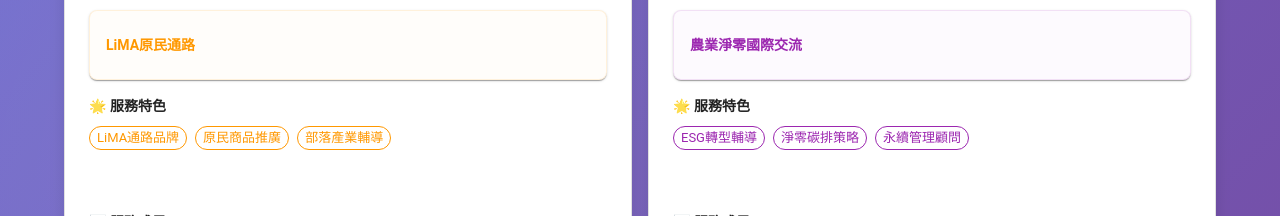
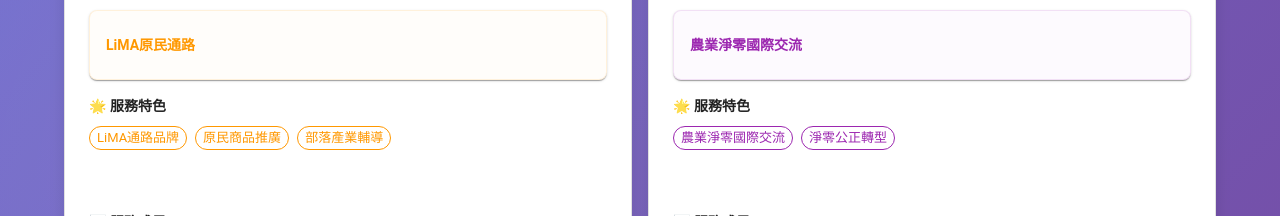
Before and after one commit to lpscsd1723-dot/csd-copt-proj, a React (Create React App) app: page / in a window 1280 px wide. Shown: the part 6400-6616 px from the top of the page. Built offline with nearby package versions, Linux system fonts and the light colour scheme.

Commit message:
Update EnhancedServicesSection component and localization files to replace outdated sustainability features with new entries focused on agricultural net-zero initiatives, enhancing clarity and relevance across English, Japanese, and Chinese languages.

```diff
--- a/src/components/EnhancedServicesSection.tsx
+++ b/src/components/EnhancedServicesSection.tsx
@@ -1206,10 +1206,8 @@
       icon: <TrendingUpIcon />,
       color: '#9c27b0',
       features: [
-        t('homepage.services.sustainability.features.0', 'ESG轉型輔導'),
-        t('homepage.services.sustainability.features.1', '淨零碳排策略'),
-        t('homepage.services.sustainability.features.2', '永續管理顧問'),
-        t('homepage.services.sustainability.features.3', '氣候變遷因應')
+        t('homepage.services.sustainability.features.0', '農業淨零國際交流'),
+        t('homepage.services.sustainability.features.1', '淨零公正轉型')
       ],
       achievements: [
         t('homepage.services.sustainability.achievements.0', '成為企業永續轉型的夥伴'),
--- a/src/i18n/en.json
+++ b/src/i18n/en.json
@@ -598,10 +598,8 @@
         "title": "Forward-Looking Sustainability",
         "summary": "Responding to global climate change and international net-zero trends, assisting government in promoting sustainability policies",
         "features": [
-          "ESG Transformation Guidance",
-          "Net-Zero Carbon Strategy",
-          "Sustainability Management Consulting",
-          "Climate Change Response"
+          "Agricultural Net-Zero International Exchange",
+          "Net-Zero Just Transition"
         ],
         "achievements": [
           "Become a partner for corporate sustainability transformation",
--- a/src/i18n/ja.json
+++ b/src/i18n/ja.json
@@ -486,10 +486,8 @@
         "title": "先端持続可能性",
         "summary": "地球規模の気候変動と国際ネットゼロトレンドに対応し、政府の持続可能性政策推進を支援",
         "features": [
-          "ESGトランスフォーメーション支援",
-          "ネットゼロカーボン戦略",
-          "サステナビリティ経営コンサルティング",
-          "気候変動への対応"
+          "農業分野におけるネットゼロ国際連携",
+          "ネットゼロ公正な移行"
         ],
         "achievements": [
           "企業の持続可能性変革のパートナーになる",
```
